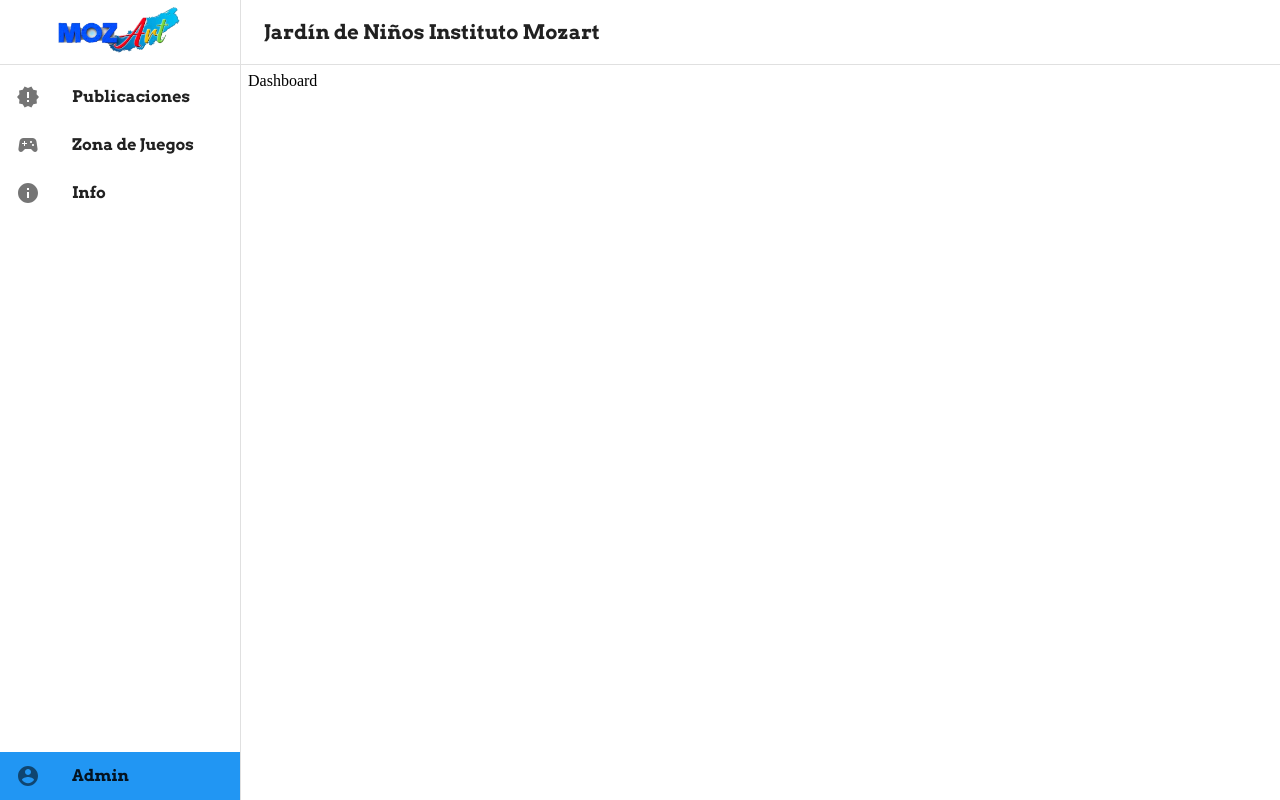
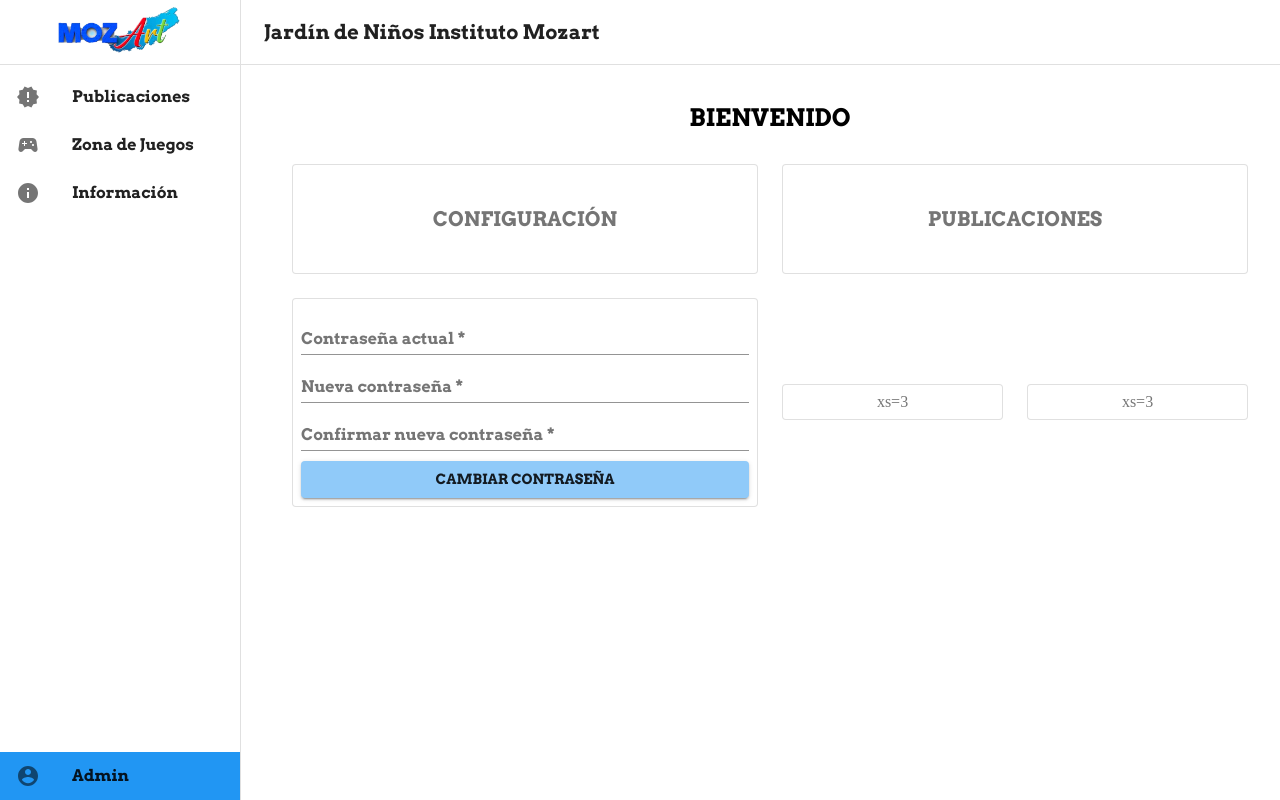
Before and after one commit to jadhasfuh/InstitutoMozart, a React (Create React App) app in the folder instituto-mozart/: page /dashboard in a window 1280 px wide. Built offline with nearby package versions, Linux system fonts and the light colour scheme; no server answers.

Commit message:
Contrase;a
Contrase;a

```diff
--- a/instituto-mozart/src/components/Cajon.jsx
+++ b/instituto-mozart/src/components/Cajon.jsx
@@ -75,7 +75,7 @@ const Cajon = (props) => {
             onClick: () => history.push("/zonajuegos")
         },
         {
-            text: "Info",
+            text: "Información",
             icon: <InfoIcon />,
             onClick: () => history.push("/info")
         }
--- a/instituto-mozart/src/components/Header.jsx
+++ b/instituto-mozart/src/components/Header.jsx
@@ -37,7 +37,6 @@ const Header = () => {
                 alignItems='center'
                 justify='center'
                 direction='row'
-                className={classes.root}
                >
 
                 <Grid item xs={12} sm={12} md={10} lg={10} className={classes.lema}>
--- a/instituto-mozart/src/components/Opiniones.jsx
+++ b/instituto-mozart/src/components/Opiniones.jsx
@@ -23,10 +23,7 @@ const useStyles = makeStyles((theme) => ({
     },
     parrafo: {
         textAlign: 'justify',
-        lineHeight: '1.5em',
-        height: '3em',
-        overflow: 'hidden',
-        textOverflow: 'ellipsis',
+        height: '50px',
         width: '100%'
     }
 }));
@@ -91,6 +88,7 @@ const Opiniones = () => {
                             variant = "body2"
                             color = "textSecondary"
                             component = "p"
+                            noWrap
                             className = {classes.parrafo}>
                                 {comentario}
                         </Typography>
--- a/instituto-mozart/src/pages/Dashboard.jsx
+++ b/instituto-mozart/src/pages/Dashboard.jsx
@@ -1,11 +1,191 @@
-import React from 'react'
+import React, { useState } from 'react';
+import firebase from "firebase/app";
+import { Grid, Paper, TextField, Button, Typography } from '@material-ui/core'
+import { makeStyles } from '@material-ui/styles';
+import { blue } from '@material-ui/core/colors';
+
+const useStyles = makeStyles((theme) => ({
+    paper: {
+        padding: theme.spacing(1),
+        textAlign: 'center',
+        color: theme.palette.text.secondary,
+    },
+    typography: {
+        marginTop: '30px',
+        marginBottom: '30px'
+    },
+    root: {
+        marginLeft: '20px',
+        flexGrow: 1
+    },
+    btnstyle: {
+        "&:hover": {
+            color: theme.palette.getContrastText(blue[500]),
+            backgroundColor: blue[500]
+        },
+        margin: '0px 0',
+        marginTop: '10px',
+        color: theme.palette.getContrastText(blue[200]),
+        backgroundColor: blue[200]
+    }
+}));
 
 const Dashboard = () => {
+
+    const classes = useStyles();
+    const [pass0, setPass0] = useState('');
+    const [pass1, setPass1] = useState('');
+    const [pass2, setPass2] = useState('');
+    const [msgError, setMsgError] = useState(null);
+
+    const reauthenticate = (currentPassword) => {
+        const user = firebase.auth().currentUser;
+        const cred = firebase.auth.EmailAuthProvider.credential(
+            user.email, currentPassword);
+        return user.reauthenticateWithCredential(cred);
+    }
+
+    const changePassword = (currentPassword, newPassword) => {
+        reauthenticate(currentPassword).then(() => {
+            const user = firebase.auth().currentUser;
+            user.updatePassword(newPassword).then(() => {
+                console.log("Password updated!");
+            }).catch((error) => { console.log(error); });
+        }).catch((error) => { console.log(error); });
+    }
+
+    const validar = (event) => {
+        event.preventDefault()
+        if (pass1 === pass2) {
+            changePassword(pass0, pass1);
+        } else {
+            setMsgError("Las contraseñas no coinciden");
+        }
+    };
+
     return (
-        <div>
-            Dashboard
+        <div className={classes.root}>
+
+            <center>
+                <Typography variant="h5" className={classes.typography}>
+                    BIENVENIDO
+                </Typography>
+            </center>
+
+            <Grid
+                container
+                justify="center"
+                direction="row"
+                spacing={3}
+            >
+                <Grid
+                    item xs={12} sm={12} md={6} lg={6}
+                    container
+                    spacing={3}
+                >
+                    <Grid item xs={12}>
+                        <Paper
+                            className={classes.paper}
+                            elevation={0}
+                            variant="outlined"
+                        >
+                            <Typography variant="h6" className={classes.typography}>
+                                CONFIGURACIÓN
+                            </Typography>
+                        </Paper>
+                    </Grid>
+
+                    <Grid item xs={12}>
+                        <Paper
+                            elevation={0}
+                            variant="outlined"
+                            className={classes.paper}
+                        >
+                            <form onSubmit={validar}>
+                                <TextField
+                                    label='Contraseña actual'
+                                    placeholder='Ingresa contraseña actual'
+                                    fullWidth
+                                    required
+                                    onChange={(e) => { setPass0(e.target.value) }}
+                                />
+                                <TextField
+                                    label='Nueva contraseña'
+                                    placeholder='Ingresa nueva contraseña'
+                                    fullWidth
+                                    required
+                                    onChange={(e) => { setPass1(e.target.value) }}
+                                />
+                                <TextField
+                                    label='Confirmar nueva contraseña'
+                                    placeholder='Confirma nueva contraseña'
+                                    fullWidth
+                                    required
+                                    onChange={(e) => { setPass2(e.target.value) }}
+                                />
+                                <Button
+                                    type='submit'
+                                    color='primary'
+                                    variant="contained"
+                                    className={classes.btnstyle}
+                                    fullWidth
+                                >
+                                    Cambiar Contraseña
+                                </Button>
+                            </form>
+                            {
+                                msgError != null ? (
+                                    <Typography style={{ color: '#FF0000', marginTop: '10px', textAlign: 'center' }}>
+                                        {msgError}
+                                    </Typography>
+                                )
+                                    :
+                                    (
+                                        <span />
+                                    )
+                            }
+                        </Paper>
+                    </Grid>
+                </Grid>
+
+                <Grid
+                    item xs={12} sm={12} md={6} lg={6}
+                    container
+                    spacing={3}
+                >
+                    <Grid item xs={12}>
+                        <Paper
+                            className={classes.paper}
+                            elevation={0}
+                            variant="outlined"
+                        >
+                            <Typography variant="h6" className={classes.typography}>
+                                PUBLICACIONES
+                            </Typography>
+                        </Paper>
+                    </Grid>
+                    <Grid item xs={6}>
+                        <Paper
+                            className={classes.paper}
+                            elevation={0}
+                            variant="outlined"
+                        >
+                            xs=3
+                        </Paper>
+                    </Grid>
+                    <Grid item xs={6}>
+                        <Paper
+                            className={classes.paper}
+                            elevation={0}
+                            variant="outlined"
+                        >
+                            xs=3
+                        </Paper>
+                    </Grid>
+                </Grid>
+            </Grid>
         </div>
-    )
+    );
 }
 
 export default Dashboard
--- a/instituto-mozart/src/pages/ZonaJuegos.jsx
+++ b/instituto-mozart/src/pages/ZonaJuegos.jsx
@@ -1,9 +1,80 @@
 import React from 'react'
+import { makeStyles, Typography, Grid, Card } from '@material-ui/core';
+
+const useStyles = makeStyles((theme) => ({
+
+    typography: {
+        marginTop: '50px',
+        marginBottom: '30px'
+    },
+    frame: {
+        margin: '10px',
+        maxWidth: '80%',
+        marginLeft: '35px',
+        borderRadius: '8px'
+    }
+
+}));
 
 const ZonaJuegos = () => {
+
+    const classes = useStyles();
+
     return (
+
         <div>
-            Zona Juegos
+
+            <center>
+                <Typography variant="h5" className={classes.typography}>
+                    JUEGOS EDUCATIVOS
+                </Typography>
+            </center>
+
+            <Grid
+                container
+                alignItems='center'
+                justify='center'
+                direction='column'
+            >
+                <Grid
+                    item
+                    container
+                    xs={12} sm={12} md={10} lg={10}
+                    alignItems="center"
+                    justify="center"
+                >
+                    <Card
+                        elevation={0}
+                    >
+                        <iframe
+                            src="https://itch.io/embed/1098110"
+                            height="167" width="552"
+                            frameBorder="0"
+                            title="game1"
+                            className={classes.frame}
+                        >
+                            <a href="https://jadhasfuh.itch.io/read-n-play">
+                                Read n Play by jadhasfuh
+                            </a>
+                        </iframe>
+                    </Card>
+                    <Card
+                        elevation={0}
+                    >
+                        <iframe
+                            src="https://itch.io/embed/1082965"
+                            height="167" width="552"
+                            frameBorder="0"
+                            title="game2"
+                            className={classes.frame}
+                        >
+                            <a href="https://jquirky13.itch.io/spell-circle">
+                                Spell Circle by Jquirky13
+                            </a>
+                        </iframe>
+                    </Card>
+                </Grid>
+            </Grid>
         </div>
     )
 }
```
